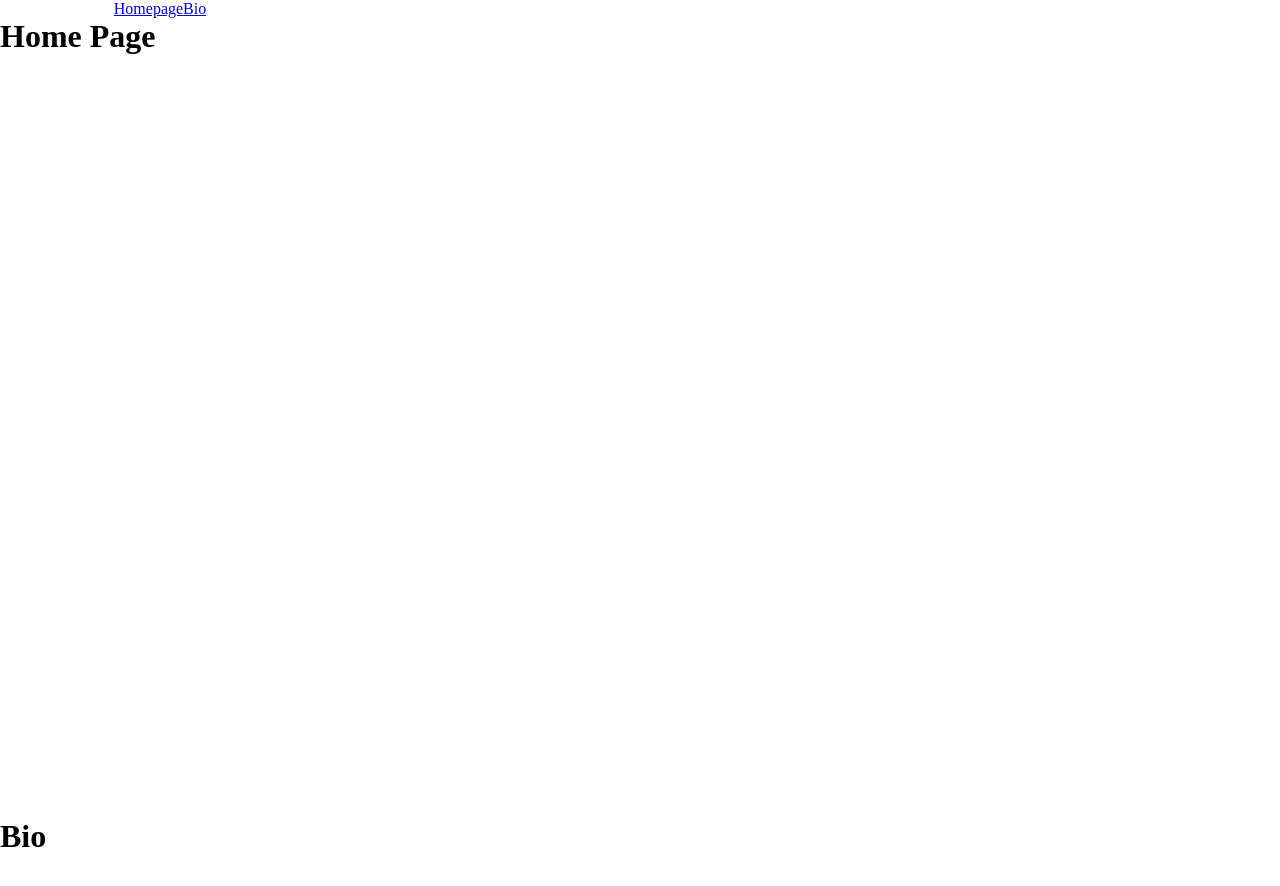
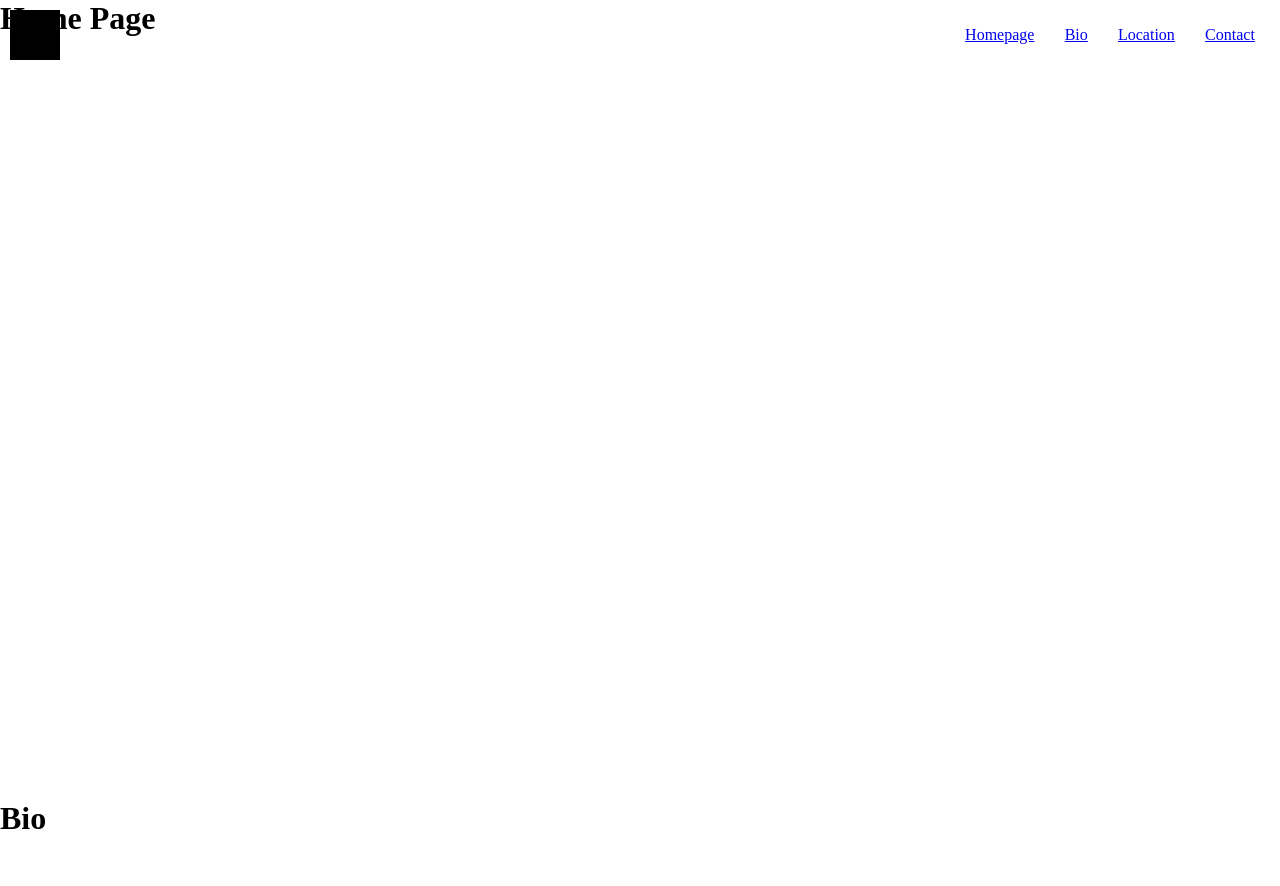
Before and after one commit to The-Mostest/coachingSite, a React (Vite) app: page / in a window 1280 px wide. Shown: the top 886 px of the page. Built offline with nearby package versions, Linux system fonts and the light colour scheme.

Commit message:
Sorted Nav Bar

```diff
--- a/src/App.jsx
+++ b/src/App.jsx
@@ -1,5 +1,3 @@
-import styles from './App.module.scss'
-
 import NavBar from "./assets/components/NavBar/NavBar"
 
 import Bio from "./assets/Pages/Bio/Bio"
--- a/src/assets/components/NavBar/NavBar.jsx
+++ b/src/assets/components/NavBar/NavBar.jsx
@@ -1,23 +1,25 @@
-import { Link } from "react-router"
-import './NavBar.scss'
+import styles from './NavBar.module.scss'
 
 const NavBar = () => {
 
 
     return (
 
-        <div>
+        <div className={styles.navs}>
+
+        <div className={styles.logo
+
+        }>
+        </div>
+
 
             <nav>
                 <ul>
 
-                    <li>
-                        {/* <Link to="#HomepageA">Home</Link>
-                        <Link to="BioA">Bio</Link> */}
-                        <a href="#HomepageA">Homepage</a>
-                        <a href="#BioA">Bio</a>
-                    </li>
-
+                    <li><a href="#HomepageA">Homepage</a></li>
+                    <li><a href="#BioA">Bio</a></li>
+                    <li><a href="#LocationA">Location</a></li>
+                    <li><a href="#ContactA" id='contactLi'>Contact</a></li>
 
                 </ul>
             </nav>
--- /dev/null
+++ b/src/assets/components/NavBar/NavBar.module.scss
@@ -0,0 +1,47 @@
+body {
+
+    .navs {
+        width: 100vw;
+        padding: 10px;
+        display: flex;
+        justify-content: space-between;
+        text-align: center;
+        position: fixed;
+
+
+        .logo {
+            width: 50px;
+            height: 50px;
+            background-color: black;
+        }
+
+
+
+        nav {
+            text-align: center;
+            width: 25vw;
+            align-content: center;
+
+            ul {
+                display: flex;
+                flex-direction: row;
+                justify-content: space-around;
+                list-style-type: none;
+
+
+                #contactLi {
+                    justify-self: flex-end
+                }
+            }
+        }
+    }
+
+
+
+
+    @media (max-width: 600px) {
+        nav {
+            display: none;
+        }
+    }
+}
--- a/src/assets/components/NavBar/NavBar.scss
+++ /dev/null
@@ -1,19 +0,0 @@
-body {
-    width: 25%;
-
-    nav {
-
-        ul {
-            display: flex;
-            flex-direction: row;
-            justify-content: space-around;
-            list-style-type: none;
-        }
-    }
-
-    @media (max-width: 600px) {
-        nav {
-            display: none;
-        }
-    }
-}
```
